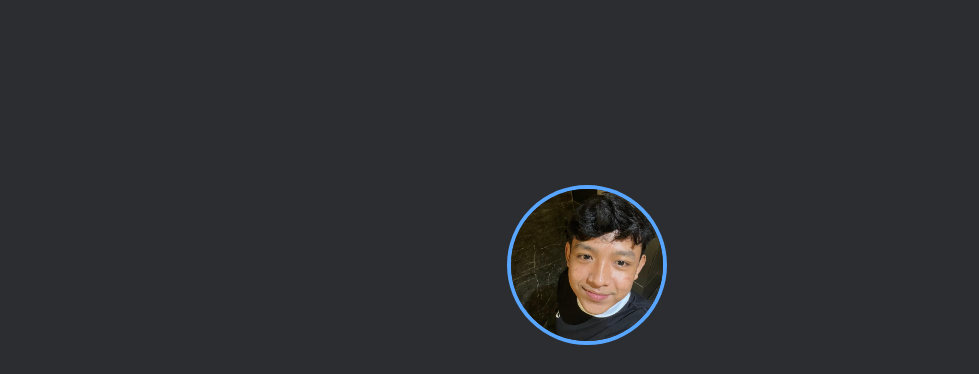
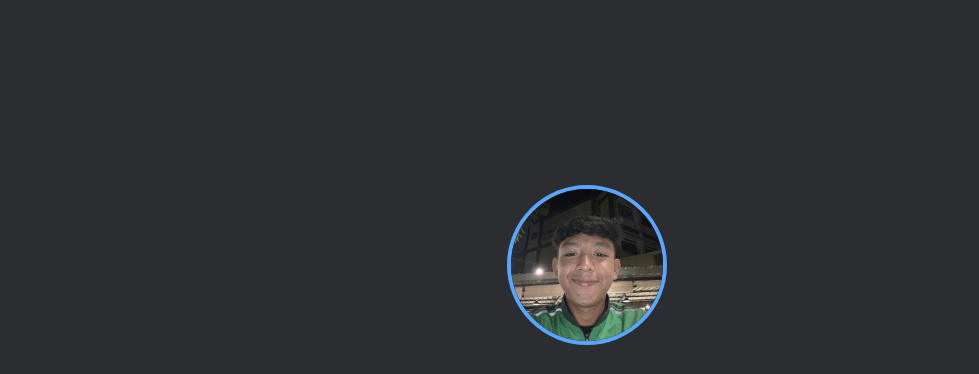
Before and after one commit to RendyMaulanaakhbar/rendy, a plain HTML site: page index.html in a window 1280 px wide. Shown: the part 63-437 px from the top of the page, without its empty margins (53-1032 px from the left). Drawn offline with nearby package versions, Linux system fonts and the light colour scheme.

Commit message:
Update index.html

```diff
--- a/index.html
+++ b/index.html
@@ -137,7 +137,7 @@ $('#main-content').hide();
 $('#home-content').html(`
 <div class="hero-wrapper">
   <div class="hero">
-    <img src="rendy.jpeg" class="profile" alt="Profil">
+    <img src="rendy0.jpeg" class="profile" alt="Profil">
     <h2>Rendy Maulana Akhbar</h2>
     <p class="subtitle">Mahasiswa • Web Developer</p>
     <div class="mt-4">
```
